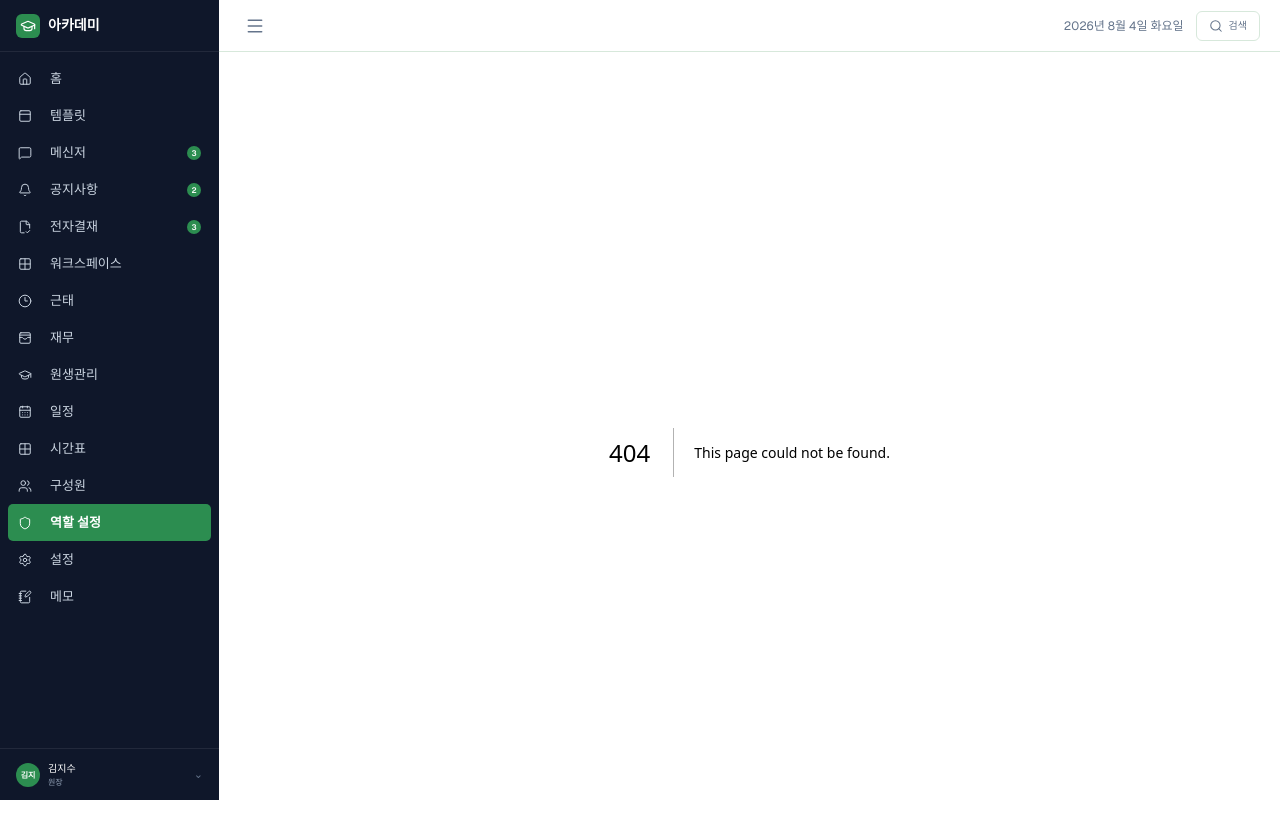
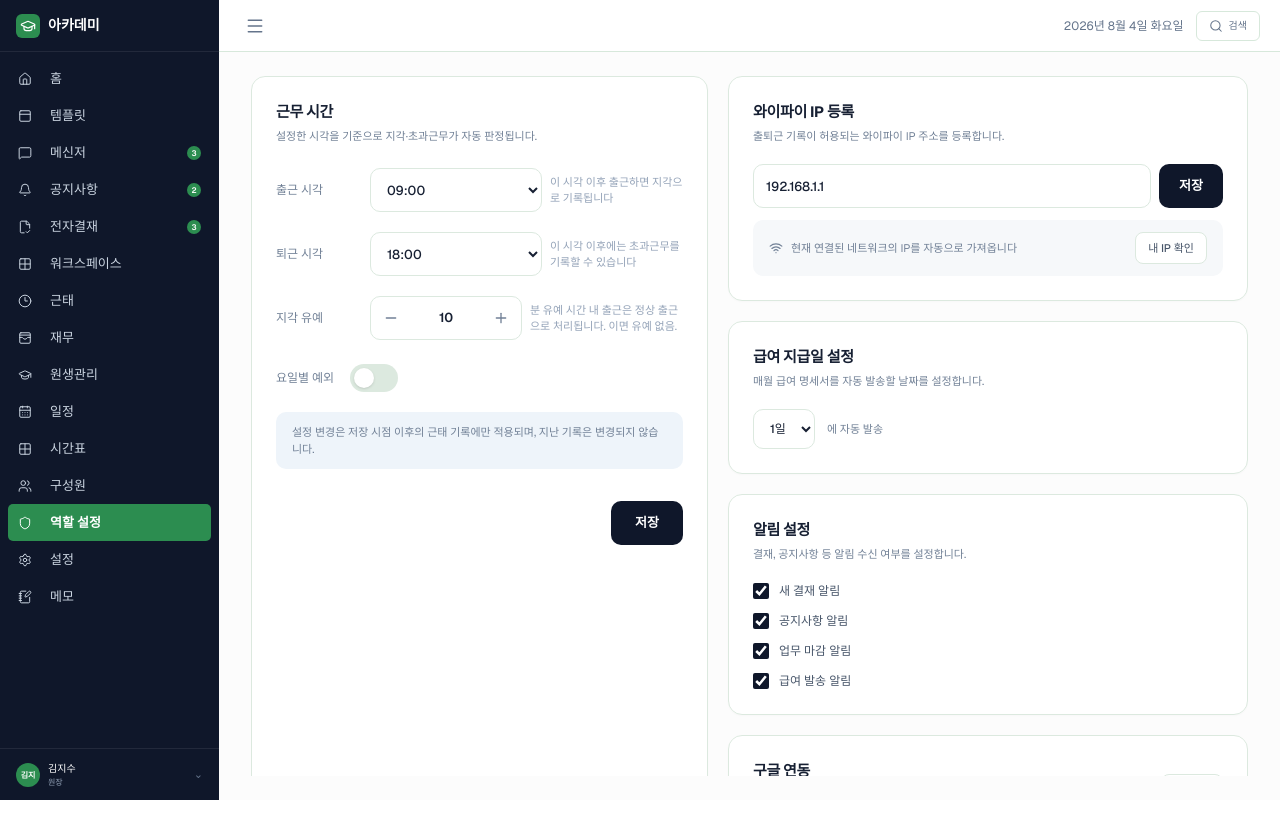
Before and after one commit to mudo-project/Team-MUDO-FrontEnd, a Next.js app: page /setting in a window 1280 px wide. Before the commit this address had no page. Shown: the top 838 px of the page. After the commit the page ends 800 px from the top, so only its background shows below. Built offline with nearby package versions, Linux system fonts and the light colour scheme.

Commit message:
[FEATURE] 환경설정 화면 구현#38

```diff
--- /dev/null
+++ b/src/app/(user)/setting/page.tsx
@@ -0,0 +1,165 @@
+import { Check, ChevronRight, Minus, Plus, Wifi } from "lucide-react";
+import SettingCard from "@/feature/setting/components/SettingCard";
+
+// 임시로 사용할 더미데이터 입니다. 추후 API 연동을 진행하면서 삭제할 예정입니다.
+const notificationItems = [
+  "새 결재 알림",
+  "공지사항 알림",
+  "업무 마감 알림",
+  "급여 발송 알림",
+];
+
+function SectionHeading({ title, description }: { title: string; description: string }) {
+  return (
+    <div>
+      <h1 className="text-[15px] font-bold tracking-[-0.02em] text-[#172033]">{title}</h1>
+      <p className="mt-1 text-[11px] text-[#718096]">{description}</p>
+    </div>
+  );
+}
+
+export default function SettingPage() {
+  return (
+    <main className="h-[calc(100dvh-3.25rem)] overflow-hidden bg-[#FCFCFC] px-5 py-6 text-[#172033] lg:px-8">
+      <div className="h-full overflow-y-auto scrollbar-hide">
+        <div className="mx-auto w-full max-w-[1740px] pb-8">
+          <div className="grid grid-cols-1 gap-4 xl:grid-cols-[minmax(0,1fr)_minmax(520px,1fr)] xl:gap-5">
+            <SettingCard className="min-h-[600px]">
+              <SectionHeading
+                title="근무 시간"
+                description="설정한 시각을 기준으로 지각·초과근무가 자동 판정됩니다."
+              />
+
+              <form className="mt-6 max-w-[760px] space-y-5">
+                <div className="grid grid-cols-1 gap-2 sm:grid-cols-[86px_172px_minmax(0,1fr)] sm:items-center">
+                  <label className="text-[12px] font-medium text-[#718096]" htmlFor="start-time">
+                    출근 시각
+                  </label>
+                  <select
+                    className="h-11 rounded-lg border border-[#DCE9DF] bg-white px-3 text-[13px] font-medium outline-none"
+                    defaultValue="09:00"
+                    id="start-time"
+                  >
+                    <option>09:00</option>
+                  </select>
+                  <p className="text-[11px] text-[#94A3B8]">이 시각 이후 출근하면 지각으로 기록됩니다</p>
+                </div>
+
+                <div className="grid grid-cols-1 gap-2 sm:grid-cols-[86px_172px_minmax(0,1fr)] sm:items-center">
+                  <label className="text-[12px] font-medium text-[#718096]" htmlFor="end-time">
+                    퇴근 시각
+                  </label>
+                  <select
+                    className="h-11 rounded-lg border border-[#DCE9DF] bg-white px-3 text-[13px] font-medium outline-none"
+                    defaultValue="18:00"
+                    id="end-time"
+                  >
+                    <option>18:00</option>
+                  </select>
+                  <p className="text-[11px] text-[#94A3B8]">이 시각 이후에는 초과근무를 기록할 수 있습니다</p>
+                </div>
+
+                <div className="grid grid-cols-1 gap-2 sm:grid-cols-[86px_152px_minmax(0,1fr)] sm:items-center">
+                  <span className="text-[12px] font-medium text-[#718096]">지각 유예</span>
+                  <div className="flex h-11 items-center justify-between rounded-lg border border-[#DCE9DF] px-3">
+                    <button aria-label="지각 유예 시간 감소" className="text-[#718096]" type="button">
+                      <Minus className="size-4" />
+                    </button>
+                    <span className="text-[13px] font-semibold">10</span>
+                    <button aria-label="지각 유예 시간 증가" className="text-[#718096]" type="button">
+                      <Plus className="size-4" />
+                    </button>
+                  </div>
+                  <p className="text-[11px] text-[#94A3B8]">분 유예 시간 내 출근은 정상 출근으로 처리됩니다. 이면 유예 없음.</p>
+                </div>
+
+                <div className="flex items-center gap-4 pt-1">
+                  <span className="text-[12px] font-medium text-[#718096]">요일별 예외</span>
+                  <label className="relative inline-flex cursor-pointer items-center">
+                    <input className="peer sr-only" type="checkbox" />
+                    <span className="h-7 w-12 rounded-full bg-[#DCE9DF] transition peer-checked:bg-[#4D9560]" />
+                    <span className="absolute left-1 size-5 rounded-full bg-white shadow-sm transition peer-checked:translate-x-5" />
+                  </label>
+                </div>
+
+                <p className="rounded-lg bg-[#EEF4FA] px-4 py-3 text-[11px] text-[#718096]">
+                  설정 변경은 저장 시점 이후의 근태 기록에만 적용되며, 지난 기록은 변경되지 않습니다.
+                </p>
+
+                <div className="flex justify-end pt-3">
+                  <button
+                    className="h-11 rounded-lg bg-[#0F172A] px-6 text-[13px] font-semibold text-white"
+                    type="button"
+                  >
+                    저장
+                  </button>
+                </div>
+              </form>
+            </SettingCard>
+
+            <div className="space-y-4 xl:space-y-5">
+              <SettingCard>
+                <SectionHeading
+                  title="와이파이 IP 등록"
+                  description="출퇴근 기록이 허용되는 와이파이 IP 주소를 등록합니다."
+                />
+                <div className="mt-5 flex flex-col gap-2 sm:flex-row">
+                  <label className="sr-only" htmlFor="wifi-ip">와이파이 IP 주소</label>
+                  <input
+                    className="h-11 min-w-0 flex-1 rounded-lg border border-[#DCE9DF] px-3 text-[13px] font-medium outline-none"
+                    defaultValue="192.168.1.1"
+                    id="wifi-ip"
+                  />
+                  <button className="h-11 rounded-lg bg-[#0F172A] px-5 text-[13px] font-semibold text-white" type="button">
+                    저장
+                  </button>
+                </div>
+                <div className="mt-3 flex flex-col gap-3 rounded-lg bg-[#F6F8FA] px-4 py-3 text-[11px] text-[#718096] sm:flex-row sm:items-center">
+                  <p className="flex items-center gap-2"><Wifi className="size-3.5" />현재 연결된 네트워크의 IP를 자동으로 가져옵니다</p>
+                  <button className="h-8 rounded-md border border-[#DCE9DF] bg-white px-3 text-[11px] font-medium text-[#475569] sm:ml-auto" type="button">
+                    내 IP 확인
+                  </button>
+                </div>
+              </SettingCard>
+
+              <SettingCard>
+                <SectionHeading title="급여 지급일 설정" description="매월 급여 명세서를 자동 발송할 날짜를 설정합니다." />
+                <div className="mt-5 flex items-center gap-3">
+                  <label className="sr-only" htmlFor="payday">급여 지급일</label>
+                  <select className="h-10 rounded-lg border border-[#DCE9DF] bg-white px-3 text-[12px] font-medium" defaultValue="1일" id="payday">
+                    <option>1일</option>
+                  </select>
+                  <span className="text-[11px] text-[#718096]">에 자동 발송</span>
+                </div>
+              </SettingCard>
+
+              <SettingCard>
+                <SectionHeading title="알림 설정" description="결재, 공지사항 등 알림 수신 여부를 설정합니다." />
+                <div className="mt-5 space-y-3">
+                  {notificationItems.map((item) => (
+                    <label className="flex items-center gap-2.5 text-[12px] text-[#475569]" key={item}>
+                      <input className="size-4 accent-[#0F172A]" defaultChecked type="checkbox" />
+                      {item}
+                    </label>
+                  ))}
+                </div>
+              </SettingCard>
+
+              <SettingCard>
+                <div className="flex flex-col gap-4 sm:flex-row sm:items-center sm:justify-between">
+                  <SectionHeading title="구글 연동" description="학원 명의 구글 계정을 연동하면 드라이브·독스·시트 템플릿 기능에서 사용할 수 있습니다." />
+                  <div className="flex shrink-0 items-center gap-2">
+                    <span className="inline-flex items-center gap-1 rounded-full bg-[#EDF5EE] px-2.5 py-1 text-[10px] font-medium text-[#4D9560]"><Check className="size-3" />연결됨</span>
+                    <button className="flex h-8 items-center gap-1 rounded-md border border-[#DCE9DF] px-3 text-[11px] text-[#64748B]" type="button">
+                      관리 <ChevronRight className="size-3" />
+                    </button>
+                  </div>
+                </div>
+              </SettingCard>
+            </div>
+          </div>
+        </div>
+      </div>
+    </main>
+  );
+}
--- /dev/null
+++ b/src/feature/setting/components/SettingCard.tsx
@@ -0,0 +1,19 @@
+import type { ReactNode } from "react";
+
+type SettingCardProps = {
+  children: ReactNode;
+  className?: string;
+};
+
+export default function SettingCard({
+  children,
+  className = "",
+}: SettingCardProps) {
+  return (
+    <section
+      className={`rounded-xl border border-[#DCE9DF] bg-white p-5 shadow-[0_1px_2px_rgba(15,23,42,0.02)] lg:p-6 ${className}`}
+    >
+      {children}
+    </section>
+  );
+}
```
